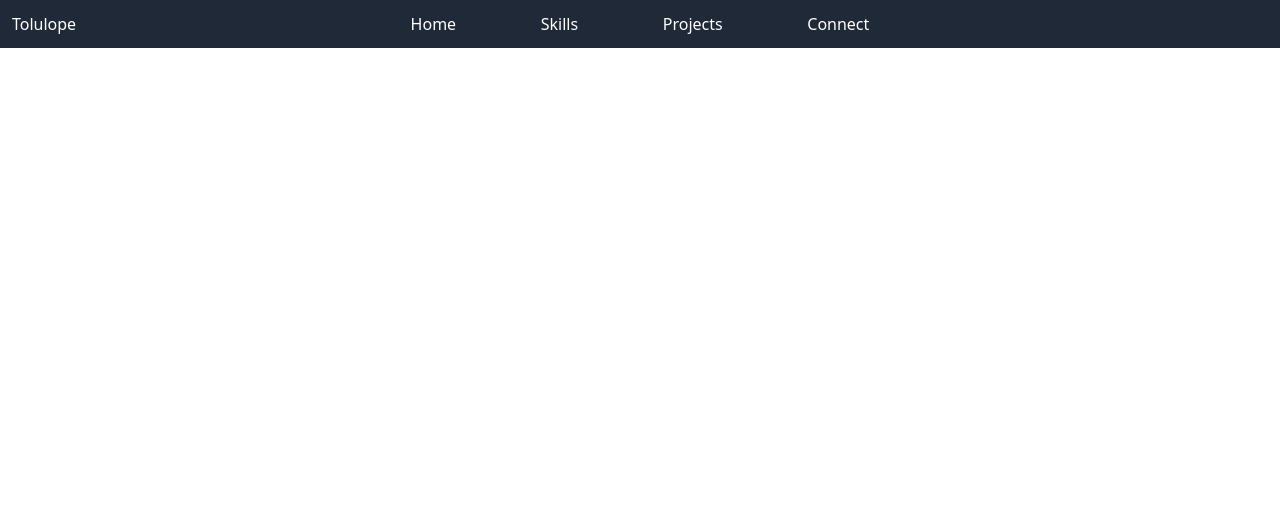
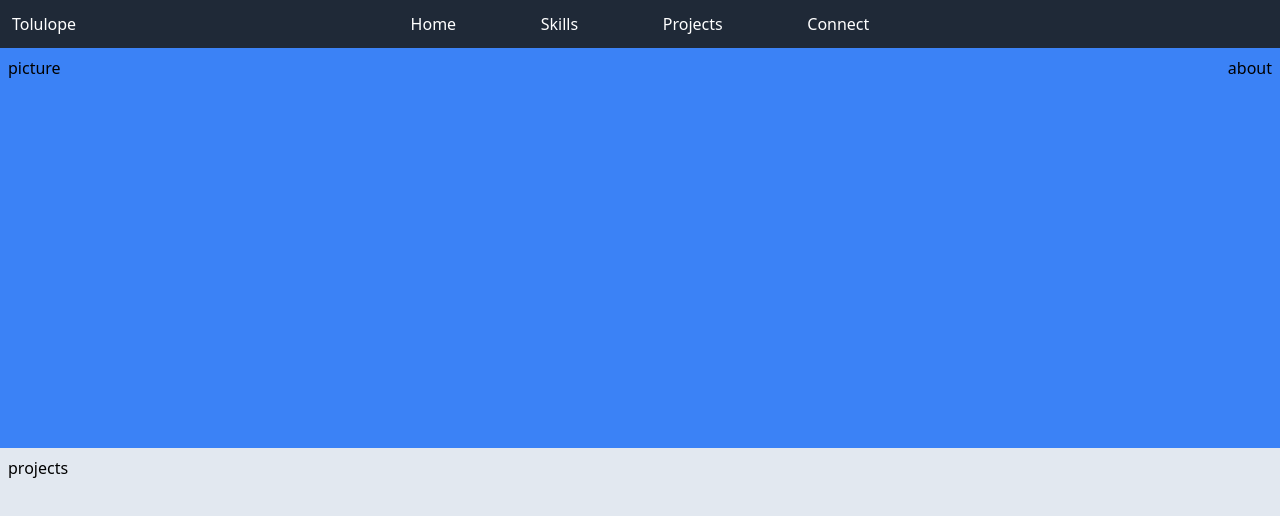
Before and after one commit to TolulopeBabajide/myportfolio, a React (Create React App) app: page / in a window 1280 px wide. Shown: the top 516 px of the page. Built offline with nearby package versions, Linux system fonts and the light colour scheme.

Commit message:
mainpage template created

```diff
--- a/src/Components/Mainpage.jsx
+++ b/src/Components/Mainpage.jsx
@@ -3,8 +3,15 @@ import Nav from './Nav'
 
 const Mainpage = () => {
   return (
-    <div>
+    <div className='h-screen'>
         <Nav/>
+        <div className='h-1/2 flex justify-between p-2 bg-blue-500'>
+          <div>picture</div>
+          <div>about</div>
+        </div>
+        <div className='h-1/2 p-2 bg-slate-200'>
+          projects
+        </div>
     </div>
   )
 }
```
